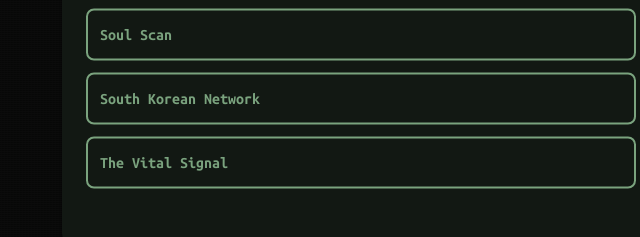
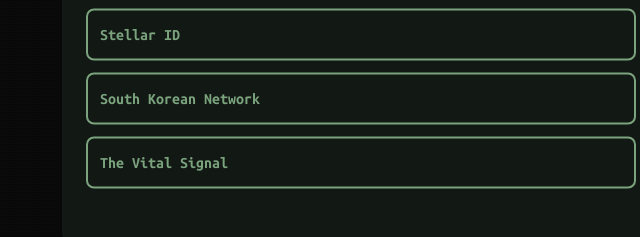
Before and after one commit to The-Mercenary/the-mercenary.github.io, a plain HTML site: page index.html in a window 1280 px wide. Both pictures are taken after a click on the link "deployment". Shown: the part 389-626 px from the top of the page, 279-919 px from the left. Drawn offline with Linux system fonts and the light colour scheme; some packages are replaced by stand-ins of ours; a script that the page names is missing.

Commit message:
Update index.html

```diff
--- a/index.html
+++ b/index.html
@@ -64,7 +64,7 @@
             <ul>
                 <li><a href="https://dumpling.news" target="_blank">Daily Dumpling</a></li>
                 <li><a href="https://www.instagram.com/desiredcatalog" target="_blank">Desired Catalog</a></li>
-                <li><a href="https://soulscan.me" target="_blank">Soul Scan</a></li>
+                <li><a href="https://stellar-id.com" target="_blank">Stellar ID</a></li>
                 <li><a href="https://southkoreannetwork.com" target="_blank">South Korean Network</a></li>
                 <li><a href="https://vitalsignal.github.io" target="_blank">The Vital Signal</a></li>
             </ul>
```
